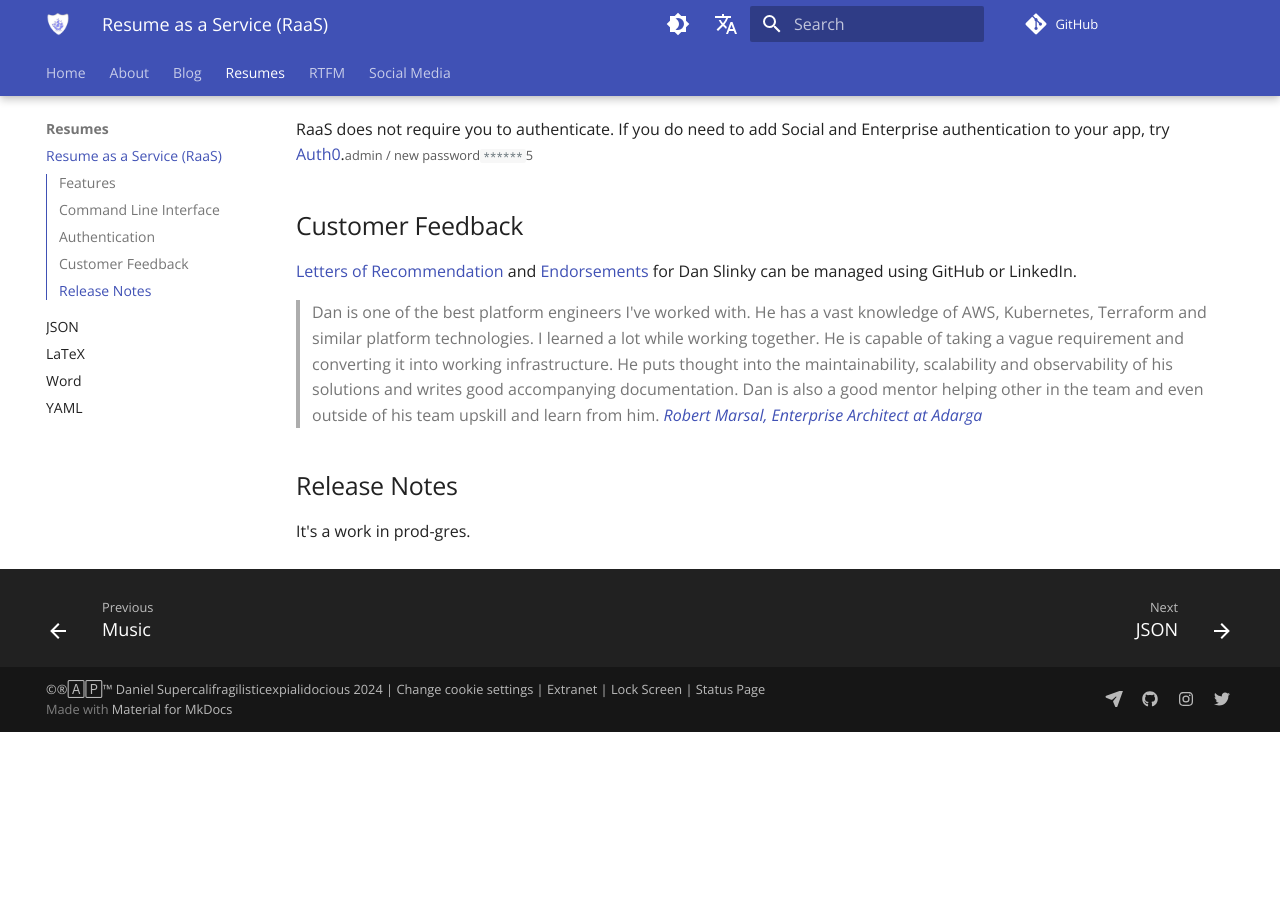
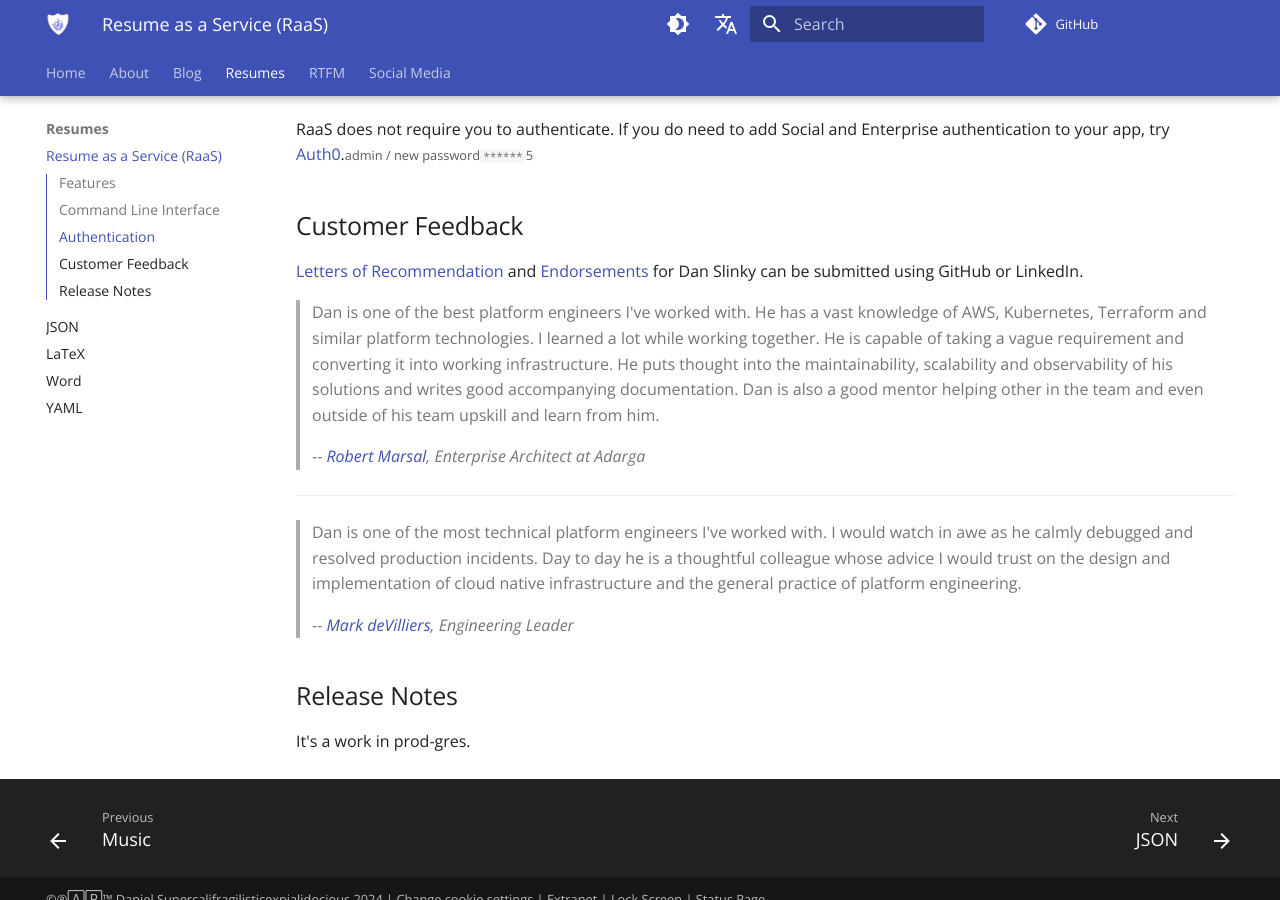
Before and after one commit to danslinky/danslinky.co.uk, an MkDocs documentation site: the page built from docs/resumes/index.md, in a window 1280 px wide and 900 px high, scrolled down 1670 px. Built offline with MkDocs 1.6.1 and Material for MkDocs 9.7.7, drawn with Linux system fonts in a browser that asks for light colours; emoji names are drawn with the system emoji font; plug-ins that fetch from the network failed and are left out; comment, search, counter and statistics services are not loaded; before the commit the page ends 2402 px from its top, so only the background shows below that.

Commit message:
testimonial mark

```diff
--- a/docs/resumes/index.md
+++ b/docs/resumes/index.md
@@ -80,14 +80,17 @@
 
 ## Customer Feedback
 
-[Letters of Recommendation](https://github.com/danslinky/danslinky.co.uk/issues/new/choose) and [Endorsements](https://linkedin.com/in/danslinky) for Dan Slinky can be managed using GitHub or LinkedIn.
+[Letters of Recommendation](https://github.com/danslinky/danslinky.co.uk/issues/new/choose) and [Endorsements](https://linkedin.com/in/danslinky) for Dan Slinky can be submitted using GitHub or LinkedIn.
 
-<blockquote>
-Dan is one of the best platform engineers I've worked with. He has a vast knowledge of AWS, Kubernetes, Terraform and similar platform technologies. I learned a lot while working together. He is capable of taking a vague requirement and converting it into working infrastructure. He puts thought into the maintainability, scalability and observability of his solutions and writes good accompanying documentation. Dan is also a good mentor helping other in the team and even outside of his team upskill and learn from him.
-<cite>
-<a href="https://www.linkedin.com/in/robertmarsal/" target="_blank">Robert Marsal, Enterprise Architect at Adarga</a>
-</cite>
-</blockquote>
+> Dan is one of the best platform engineers I've worked with. He has a vast knowledge of AWS, Kubernetes, Terraform and similar platform technologies. I learned a lot while working together. He is capable of taking a vague requirement and converting it into working infrastructure. He puts thought into the maintainability, scalability and observability of his solutions and writes good accompanying documentation. Dan is also a good mentor helping other in the team and even outside of his team upskill and learn from him.
+>
+> -- <cite><a href="https://www.linkedin.com/in/robertmarsal/" target="_blank">Robert Marsal</a>, Enterprise Architect at Adarga</cite>
+
+<hr />
+
+> Dan is one of the most technical platform engineers I've worked with. I would watch in awe as he calmly debugged and resolved production incidents. Day to day he is a thoughtful colleague whose advice I would trust on the design and implementation of cloud native infrastructure and the general practice of platform engineering.
+>
+> -- <cite><a href="https://www.linkedin.com/in/mark-devilliers-36627a11/" target="_blank">Mark deVilliers</a>, Engineering Leader</cite>
 
 ## Release Notes
 
```
